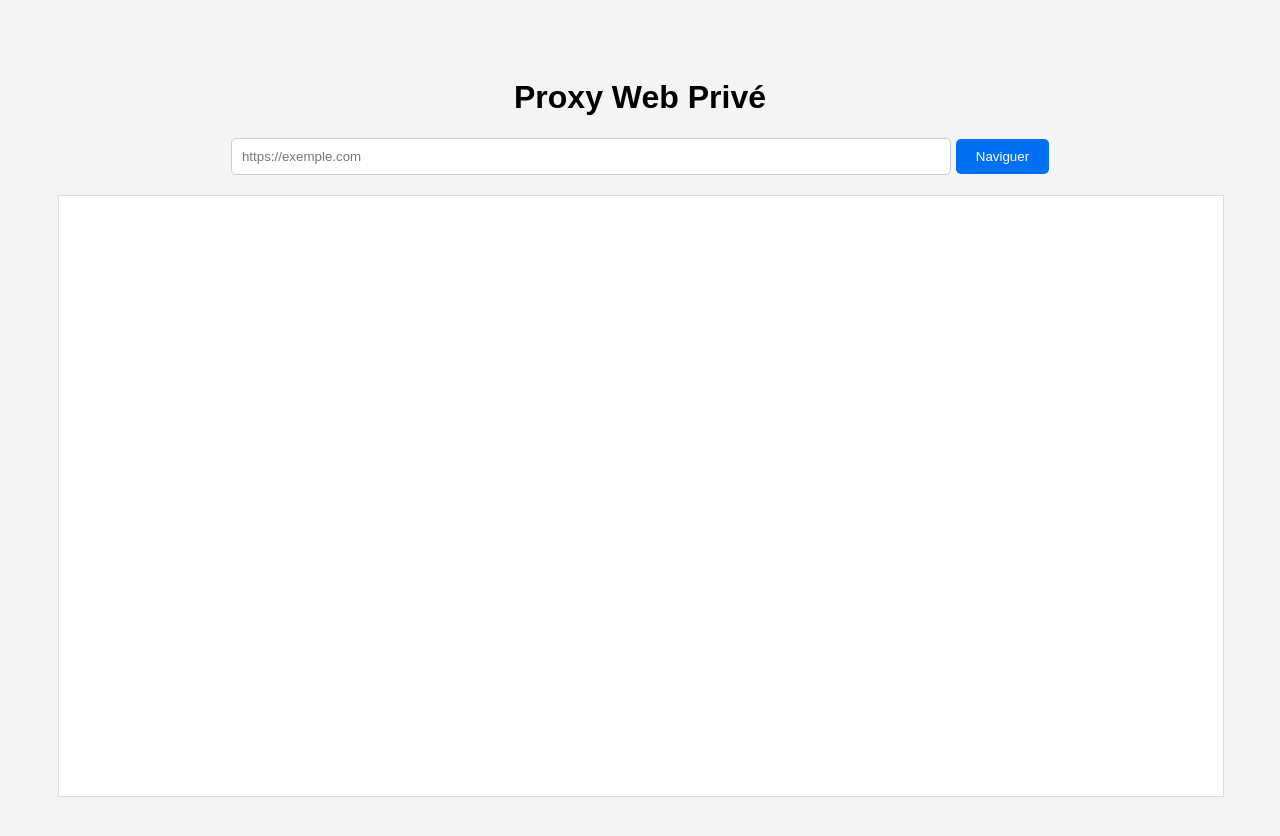
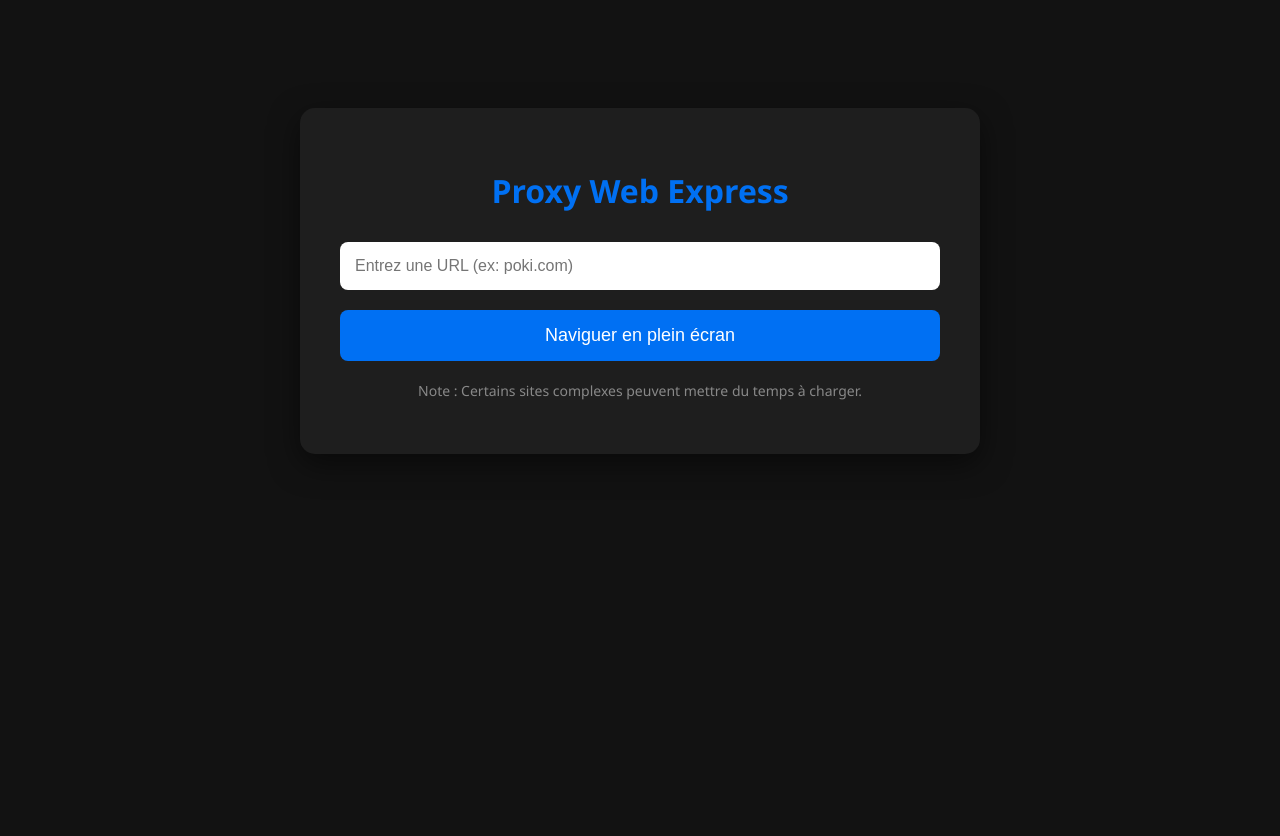
Before and after one commit to pamplemouche-dev/Proxy, a website: page public/index.html in a window 1280 px wide. After the commit the page ends 800 px from the top, so only its background shows below. Drawn offline with Linux system fonts and the light colour scheme.

Commit message:
Update index.html

```diff
--- a/public/index.html
+++ b/public/index.html
@@ -2,26 +2,36 @@
 <html lang="fr">
 <head>
     <meta charset="UTF-8">
-    <title>Mon Proxy Web Gratuit</title>
+    <meta name="viewport" content="width=device-width, initial-scale=1.0">
+    <title>Mon Proxy Web Privé</title>
     <style>
-        body { font-family: sans-serif; text-align: center; padding: 50px; background: #f4f4f4; }
-        input { padding: 10px; width: 60%; border-radius: 5px; border: 1px solid #ccc; }
-        button { padding: 10px 20px; background: #0070f3; color: white; border: none; border-radius: 5px; cursor: pointer; }
-        iframe { width: 100%; height: 600px; margin-top: 20px; border: 1px solid #ddd; background: white; }
+        body { font-family: 'Segoe UI', Tahoma, Geneva, Verdana, sans-serif; background: #121212; color: white; text-align: center; padding: 100px 20px; }
+        .container { max-width: 600px; margin: auto; background: #1e1e1e; padding: 40px; border-radius: 15px; box-shadow: 0 10px 30px rgba(0,0,0,0.5); }
+        h1 { margin-bottom: 30px; color: #0070f3; }
+        input { width: 100%; padding: 15px; border: none; border-radius: 8px; margin-bottom: 20px; box-sizing: border-box; font-size: 16px; }
+        button { width: 100%; padding: 15px; background: #0070f3; color: white; border: none; border-radius: 8px; font-size: 18px; cursor: pointer; transition: 0.3s; }
+        button:hover { background: #0056b3; }
+        p { color: #888; margin-top: 20px; font-size: 14px; }
     </style>
 </head>
 <body>
-    <h1>Proxy Web Privé</h1>
-    <input type="text" id="targetUrl" placeholder="https://exemple.com">
-    <button onclick="browse()">Naviguer</button>
-
-    <iframe id="viewer"></iframe>
+    <div class="container">
+        <h1>Proxy Web Express</h1>
+        <input type="text" id="targetUrl" placeholder="Entrez une URL (ex: poki.com)">
+        <button onclick="launch()">Naviguer en plein écran</button>
+        <p>Note : Certains sites complexes peuvent mettre du temps à charger.</p>
+    </div>
 
     <script>
-        function browse() {
+        function launch() {
             const url = document.getElementById('targetUrl').value;
-            // On appelle notre fonction API Vercel
-            document.getElementById('viewer').src = `/api?url=${encodeURIComponent(url)}`;
+            if (!url) return alert("Veuillez entrer une adresse !");
+
+            // On construit l'URL de notre API
+            const finalUrl = window.location.origin + "/api/?url=" + encodeURIComponent(url);
+
+            // Ouvre dans un nouvel onglet pour le plein écran
+            window.open(finalUrl, '_blank');
         }
     </script>
 </body>
```
